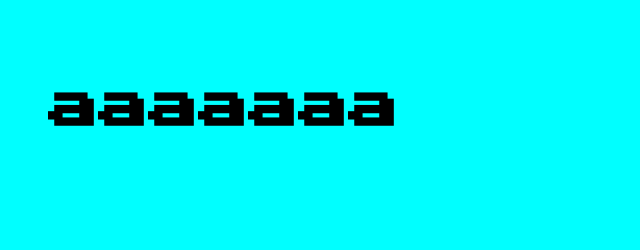
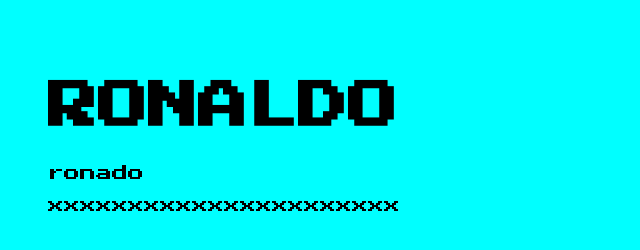
Before and after one commit to popcat1320/wabjao, a plain HTML site: page index.html in a window 1280 px wide. Shown: the whole page, without its empty margins (0-640 px from the left). Drawn offline with Linux system fonts and the light colour scheme.

Commit message:
Update index.html

```diff
--- a/index.html
+++ b/index.html
@@ -20,11 +20,20 @@
       font-family: 'pixel';
       font-size: 50px;
       background-color: aqua;
+
     }
+    p{
+      font-family: 'pixel';
+       }
   </style>
 </head>
 
 <body>
-  <h1>aaaaaaa</h1>
+  <h1>RONALDO</h1>
+  <detail> <sumary>
+    ronado
+  </sumary>
+    <p>xxxxxxxxxxxxxxxxxxxxxx</p>
+  </detail>
 </body>
 </html>
```
